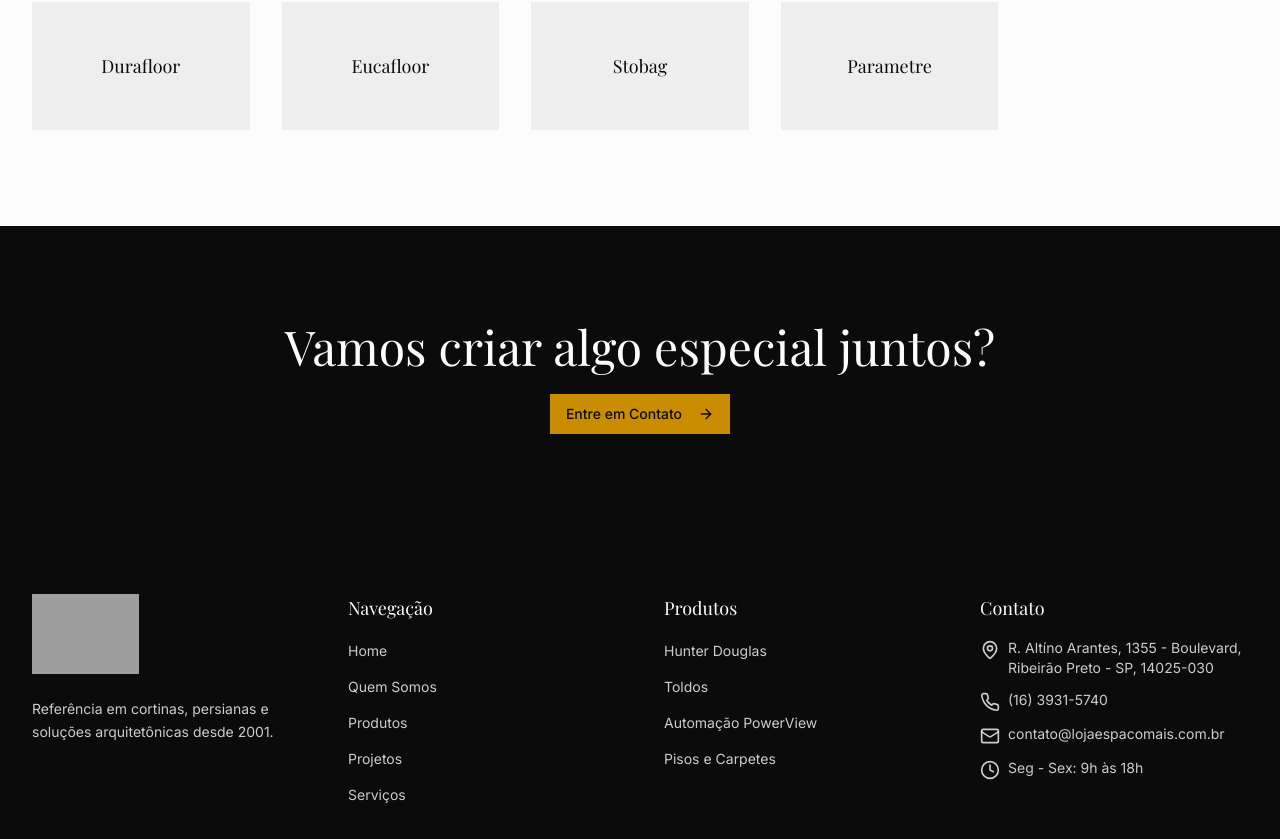
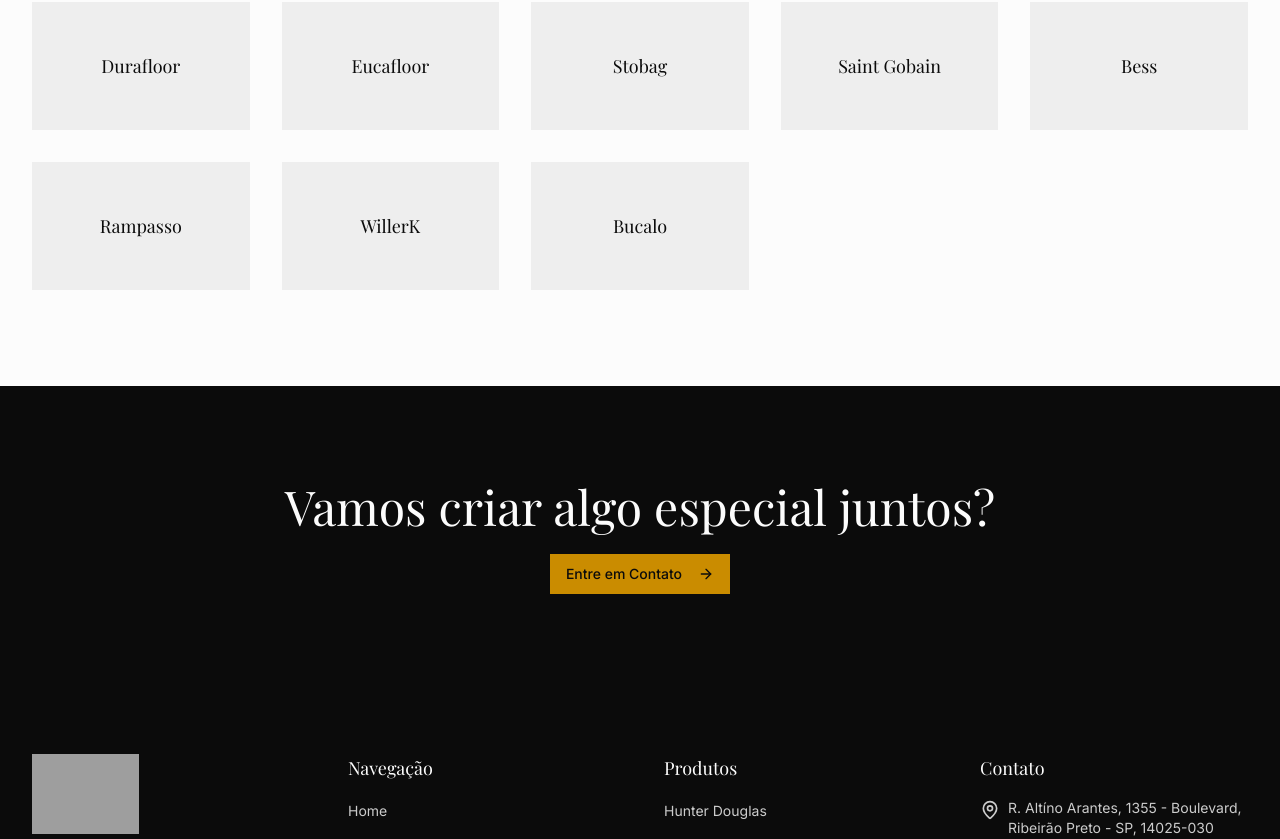
Before and after one commit to otavio-cyber/espacostore, a Next.js app: page /quem-somos in a window 1280 px wide. Shown: the part 1999-2838 px from the top of the page. Built offline with nearby package versions, Linux system fonts and the light colour scheme; grey boxes are pictures that could not be loaded; a web font is replaced by a local one.

Commit message:
ajustes clientes pg hunter e email

```diff
--- a/app/hunter-douglas/page.tsx
+++ b/app/hunter-douglas/page.tsx
@@ -77,7 +77,7 @@ export default function ProdutosPage() {
           target="_blank"
           rel="noopener noreferrer"
         >
-          Visitar Site Hunter Douglas Architectural
+          Visitar Site Hunter Douglas
           <ExternalLink className="ml-2 h-4 w-4" />
         </a>
       </Button>
--- a/app/quem-somos/page.tsx
+++ b/app/quem-somos/page.tsx
@@ -118,7 +118,11 @@ export default function QuemSomosPage() {
                 "Durafloor",
                 "Eucafloor",
                 "Stobag",
-                "Parametre",
+                "Saint Gobain",
+                "Bess",
+                "Rampasso",
+                "WillerK",
+                "Bucalo",
               ].map((marca) => (
                 <div
                   key={marca}
--- a/components/footer.tsx
+++ b/components/footer.tsx
@@ -118,7 +118,7 @@ export function Footer() {
               </li>
               <li className="flex items-start gap-2 text-sm text-primary-foreground/80">
                 <Mail className="h-5 w-5 shrink-0 mt-0.5" />
-                <span>contato@lojaespacomais.com.br</span>
+                <span>paulo@espacomais.com</span>
               </li>
               <li className="flex items-start gap-2 text-sm text-primary-foreground/80">
                 <Clock className="h-5 w-5 shrink-0 mt-0.5" />
```
